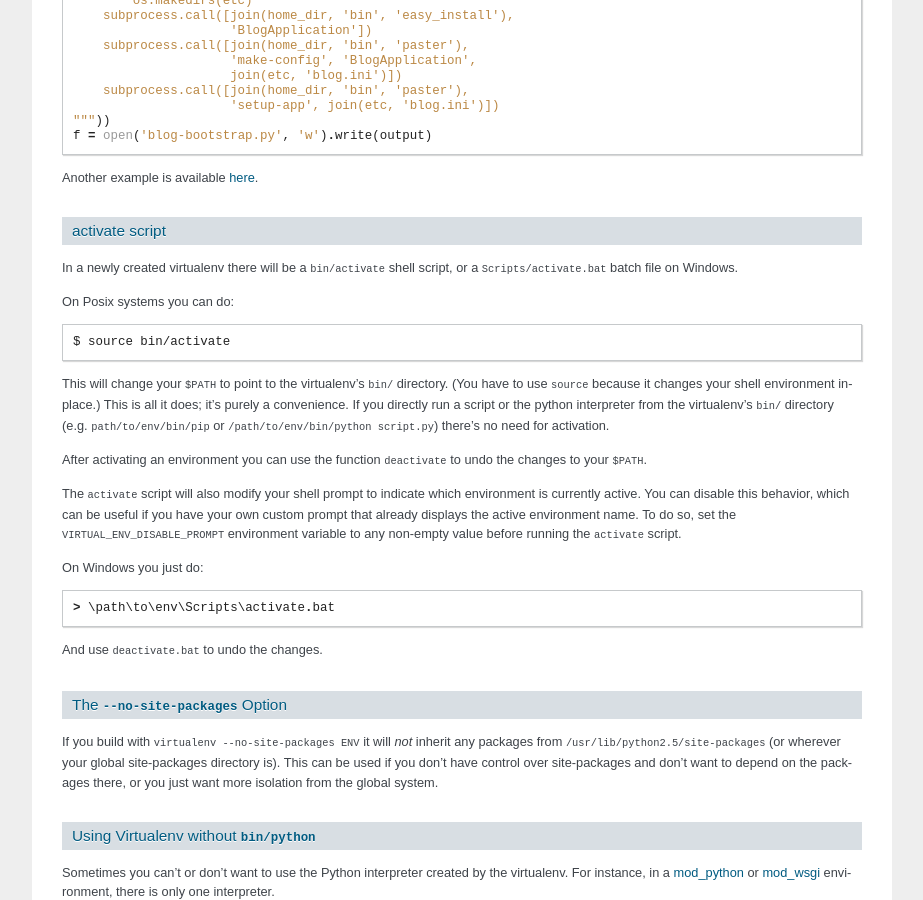
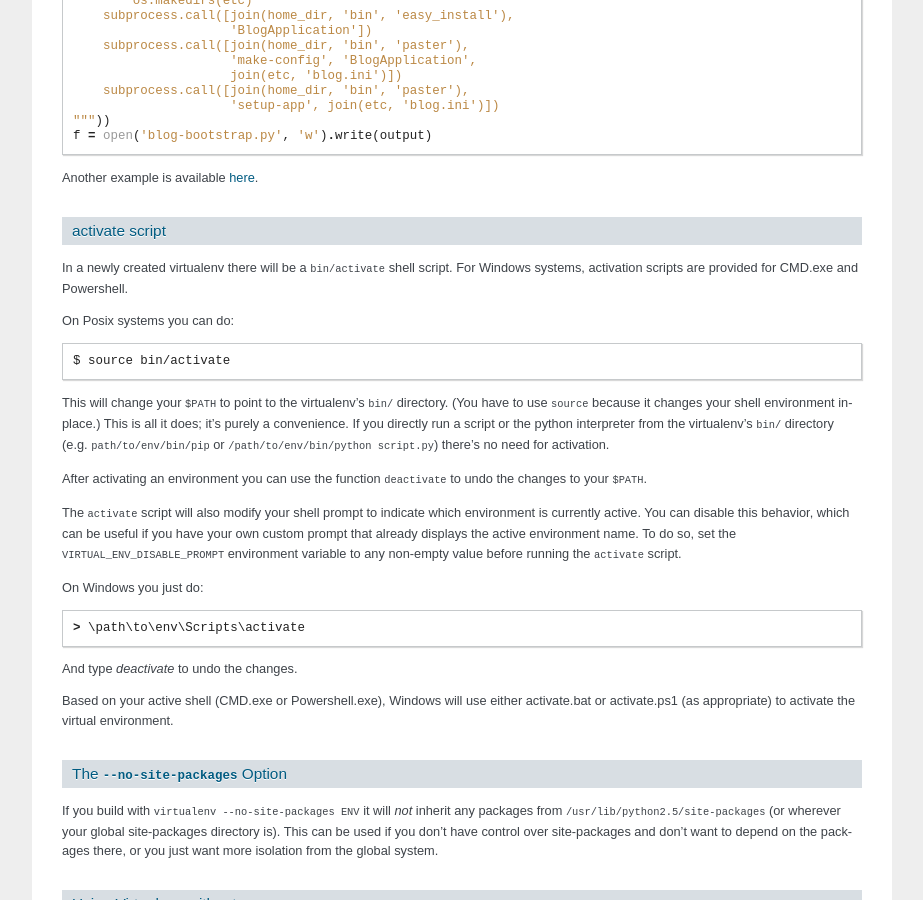
Before and after one commit to pypa/virtualenv, a Sphinx documentation site: the page built from docs/index.txt, in a window 1280 px wide and 900 px high, scrolled down 2562 px. Shown: the whole window, without its empty margins (198-1121 px from the left). Built offline with Sphinx 7.4.7, drawn with Linux system fonts in a browser that asks for light colours.

Commit message:
Updated documentation to include activate.ps1. Added a space after the prompt to be consistent with activate.bat

```diff
--- a/docs/index.txt
+++ b/docs/index.txt
@@ -178,7 +178,8 @@ activate script
 ~~~~~~~~~~~~~~~
 
 In a newly created virtualenv there will be a ``bin/activate`` shell
-script, or a ``Scripts/activate.bat`` batch file on Windows.
+script. For Windows systems, activation scripts are provided for CMD.exe
+and Powershell.
 
 On Posix systems you can do::
 
@@ -203,9 +204,13 @@ value before running the ``activate`` script.
 
 On Windows you just do::
 
-  > \path\to\env\Scripts\activate.bat
+  > \path\to\env\Scripts\activate
 
-And use ``deactivate.bat`` to undo the changes.
+And type `deactivate` to undo the changes.
+
+Based on your active shell (CMD.exe or Powershell.exe), Windows will use
+either activate.bat or activate.ps1 (as appropriate) to activate the
+virtual environment.
 
 The ``--no-site-packages`` Option
 ~~~~~~~~~~~~~~~~~~~~~~~~~~~~~~~~~
```
Also changed, not shown: virtualenv.py (+1 -1 lines), 1 other file.
